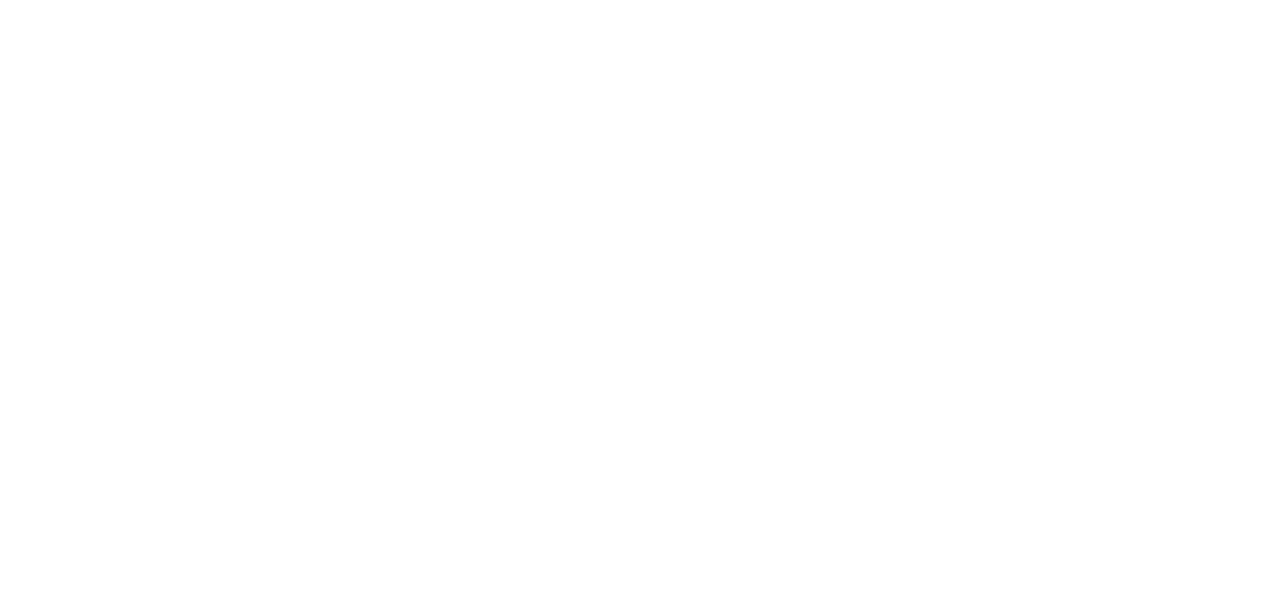
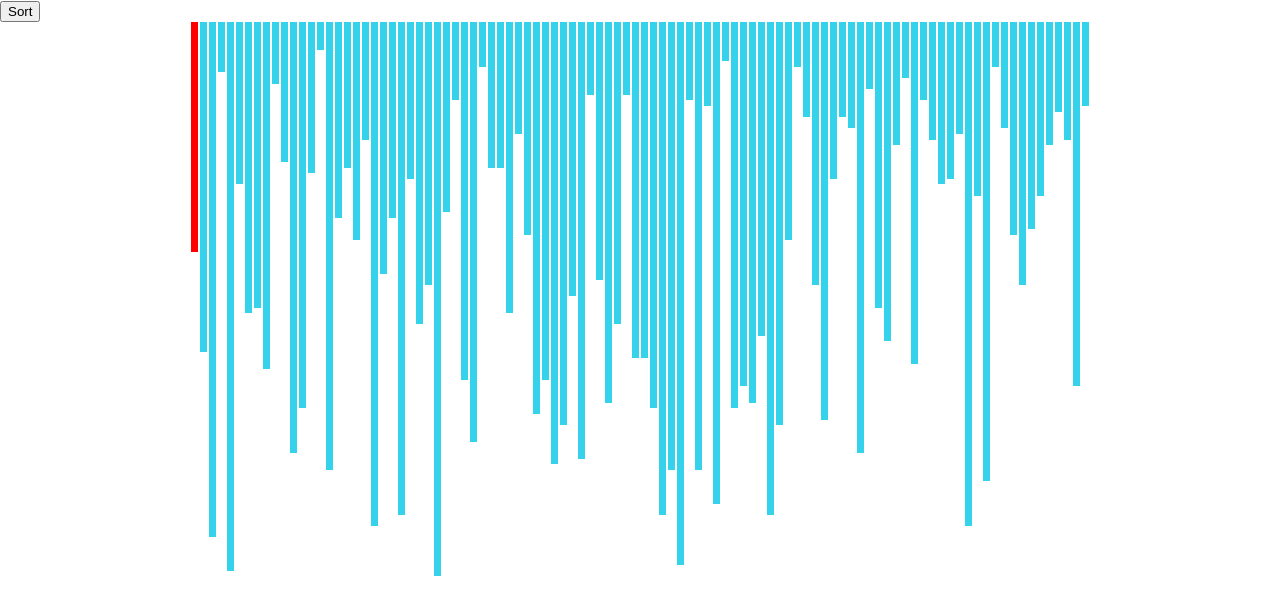
Before and after one commit to Huchbg/sorting-algorithm-vizualizer, a React (Create React App) app: page / in a window 1280 px wide. Shown: the top 614 px of the page. Built offline with nearby package versions, Linux system fonts and the light colour scheme.

Commit message:
Created the whole visualization for bubbleSort

```diff
--- a/package.json
+++ b/package.json
@@ -10,6 +10,7 @@
     "@types/node": "^16.18.21",
     "@types/react": "^18.0.30",
     "@types/react-dom": "^18.0.11",
+    "@types/styled-components": "^5.1.26",
     "react": "^18.2.0",
     "react-dom": "^18.2.0",
     "react-scripts": "5.0.1",
--- /dev/null
+++ b/src/Functions/OtherFunctions/SwapFunc.ts
@@ -0,0 +1,6 @@
+export const Swap=(array:number[],a:number,b:number) => {
+    let x=array[a]
+    array[a]=array[b]
+    array[b]=x
+    return array
+}
--- a/src/Functions/SortingAlhorithms/BubleSort.ts
+++ b/src/Functions/SortingAlhorithms/BubleSort.ts
@@ -1,20 +1,20 @@
+import {Swap} from"Functions/OtherFunctions/SwapFunc"
 
-export const BubleSort=(array:number[])=>{
-    for(let i =0 ;i<array.length-1;i++){
-        for(let j =0;j<array.length-i-1;j++){
-            let a=array[j]
-            let b=array[j+1]
-            if(a>b){
-                swap(array,j,j+1)
-            }
+export const BubleSort = async (array: number[], SetFunck: any,SetIndex:any) => {
+
+
+    for (let i = 0; i < array.length - 1; i++) {
+      for (let j = 0; j < array.length - i - 1; j++) {
+
+        let a = array[j];
+        let b = array[j + 1];
+        if (a > b) {
+          SetIndex(j+1)
+          Swap(array, j, j + 1);
+          SetFunck([...array]);
+          await new Promise((resolve) => setTimeout(resolve, 40));
         }
+      }
     }
-
-    return array
-}
-
-const swap=(array:number[],a:number,b:number) => {
-    let x=array[a]
-    array[a]=array[b]
-    array[b]=x
-}
+    SetIndex(-1)
+  };
--- /dev/null
+++ b/src/Functions/SortingAlhorithms/SelectionSort.ts
@@ -0,0 +1,5 @@
+import {Swap} from"Functions/OtherFunctions/SwapFunc"
+
+export const SelectionSort=(array: number[], SetFunck: any,SetIndex:any)=>{
+
+}
--- a/src/Pages/MainPage.tsx
+++ b/src/Pages/MainPage.tsx
@@ -1,13 +1,41 @@
+import * as React from 'react';
 import { BubleSort } from "../Functions/SortingAlhorithms/BubleSort"
-import { useEffect } from "react"
+import { useEffect,useState } from "react"
+import {Wraper} from "components/Wraper"
+import {WraperOfWraper} from "components/WraperOfWraper"
+import { VerticalBer } from "components/Bar"
 import {generateArray} from "../Functions/OtherFunctions/GenerateArray"
 
 export const MainPage=()=>{
-    const array=generateArray()
-    const newarr=BubleSort(array)
+    const [array,SetFunction]=useState<number[]>([])
+    const [index,SetIndex]=useState<number>(0)
+
+    useEffect(()=>{
+        const newArr:number[]=generateArray()
+        SetFunction([...newArr])
+
+    },[])
+
+
+
 
     return (
-    <div>
+    <>
+        <button onClick={()=>{
+            BubleSort(array,SetFunction,SetIndex)
+        }}>Sort</button>
+        <WraperOfWraper>
+            <Wraper>
+                {array.map((height,indx)=>{
+                    if(index===indx){
+                        return <VerticalBer height={height} key={indx} color="red"> </VerticalBer>
+                    }else{
+                        return <VerticalBer height={height} key={indx} color="#34d2eb"> </VerticalBer>
+                    }
 
-    </div>)
+                })}
+            </Wraper>
+        </WraperOfWraper>
+    </>
+    )
 }
--- /dev/null
+++ b/src/components/Bar.tsx
@@ -0,0 +1,12 @@
+import styled from 'styled-components';
+interface MyComponentProps {
+    height: number;
+    color:string;
+  }
+
+export const VerticalBer=styled.div<MyComponentProps>`
+    width: 7px;
+    background-color: ${props => props.color};
+
+    height: ${props => `${props.height}%`};
+`
--- /dev/null
+++ b/src/components/Wraper.tsx
@@ -0,0 +1,11 @@
+import styled from 'styled-components';
+
+export const Wraper=styled.div`
+    height: 70vh;
+    display: flex;
+    position: absolute;
+    gap:2px;
+    align-items: flex-start;
+    left: 50%;
+    transform: translateX(-50%);
+`
--- /dev/null
+++ b/src/components/WraperOfWraper.tsx
@@ -0,0 +1,6 @@
+import styled from 'styled-components';
+
+export const WraperOfWraper=styled.div`
+    width: 100%;
+    position: relative;
+`
```
Also changed, not shown: src/index.css (line endings or trailing spaces), 1 other file (tests, documents, lock files or other folders).
